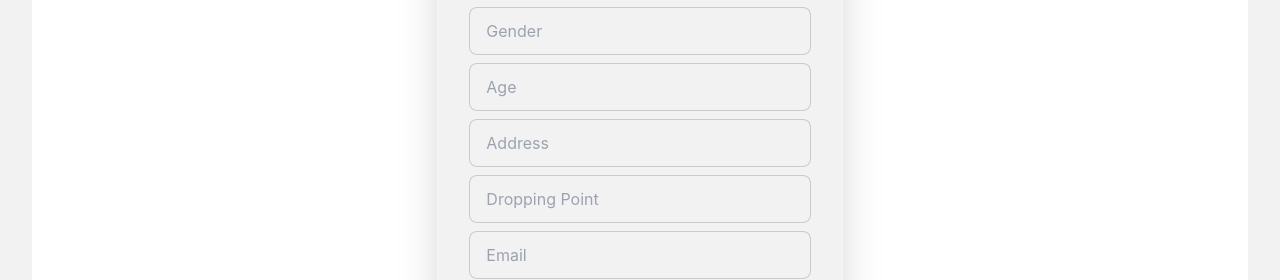
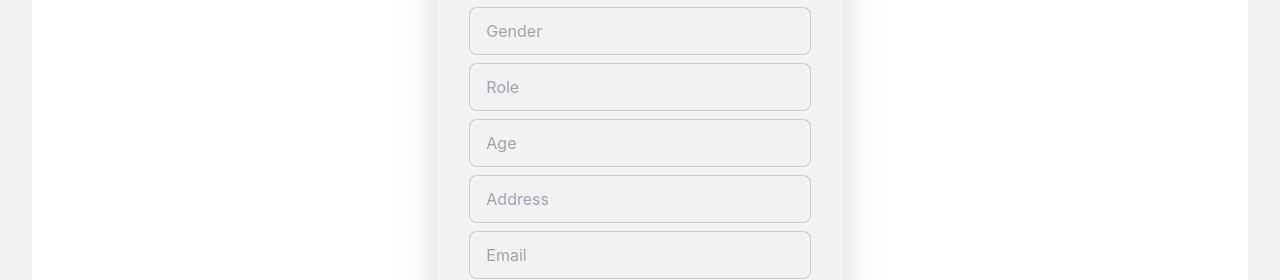
Before and after one commit to maruf1996/River-travels, a Next.js app: page /signUp in a window 1280 px wide. Shown: the part 401-681 px from the top of the page. Built offline with nearby package versions, Linux system fonts and the light colour scheme.

Commit message:
'signup-database-connect-successfully'

```diff
--- a/src/pages/signUp.js
+++ b/src/pages/signUp.js
@@ -3,8 +3,20 @@ import { useForm } from "react-hook-form";
 
 const SignUp = () => {
   const { register, handleSubmit } = useForm();
-  const onSubmit = (data) => {
-    console.log(data);
+  const onSubmit = async (data) => {
+    // console.log(data);
+    try {
+      const res = await fetch(`http://localhost:5000/api/v1/auth/signup`, {
+        method: "POST",
+        body: JSON.stringify(data),
+        headers: { "Content-Type": "application/json" },
+      });
+      const user = await res.json();
+      // console.log(user);
+    } catch (error) {
+      console.log(error);
+      throw new Error(error.message);
+    }
   };
 
   return (
@@ -34,7 +46,7 @@ const SignUp = () => {
                 type="text"
                 placeholder="Phone"
                 className="input input-bordered"
-                {...register("phone", { required: true })}
+                {...register("contactNo", { required: true })}
               />
             </div>
             <div className="form-control">
@@ -43,6 +55,14 @@ const SignUp = () => {
                 placeholder="Gender"
                 className="input input-bordered"
                 {...register("gender", { required: true })}
+              />
+            </div>
+            <div className="form-control">
+              <input
+                type="text"
+                placeholder="Role"
+                className="input input-bordered"
+                {...register("role", { required: true })}
               />
             </div>
             <div className="form-control">
@@ -58,15 +78,7 @@ const SignUp = () => {
                 type="text"
                 placeholder="Address"
                 className="input input-bordered"
-                {...register("addres", { required: true })}
-              />
-            </div>
-            <div className="form-control">
-              <input
-                type="text"
-                placeholder="Dropping Point"
-                className="input input-bordered"
-                {...register("dropp", { required: true })}
+                {...register("address", { required: true })}
               />
             </div>
             <div className="form-control">
```
